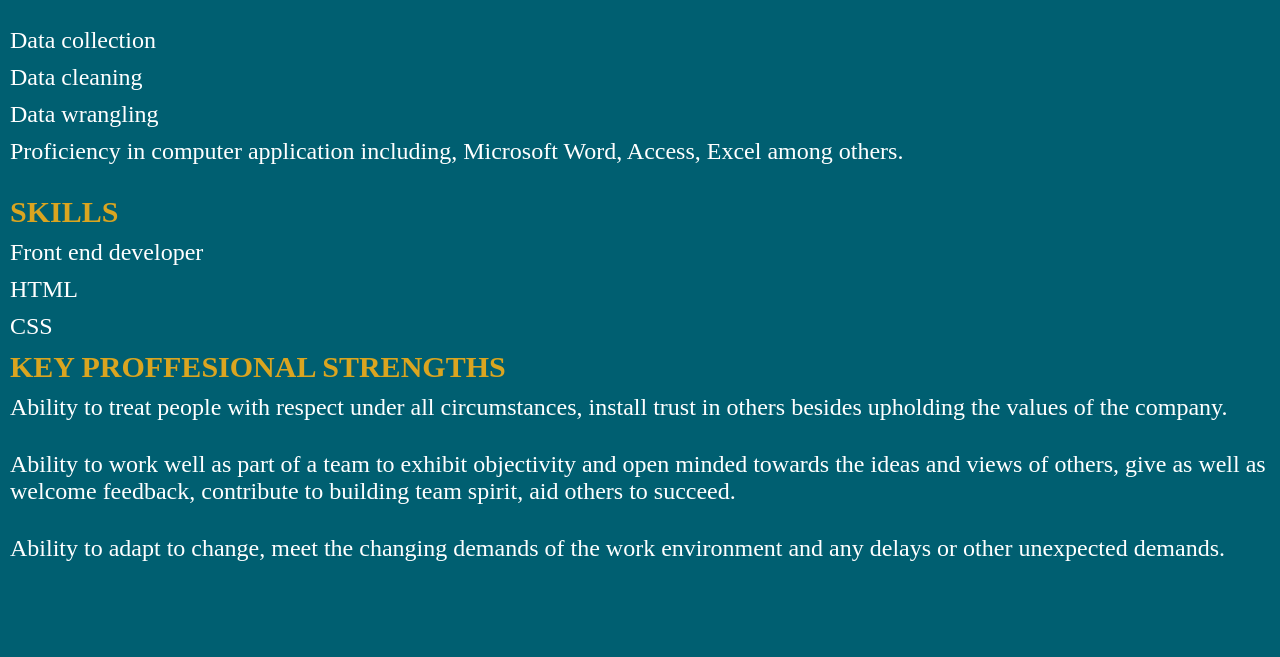
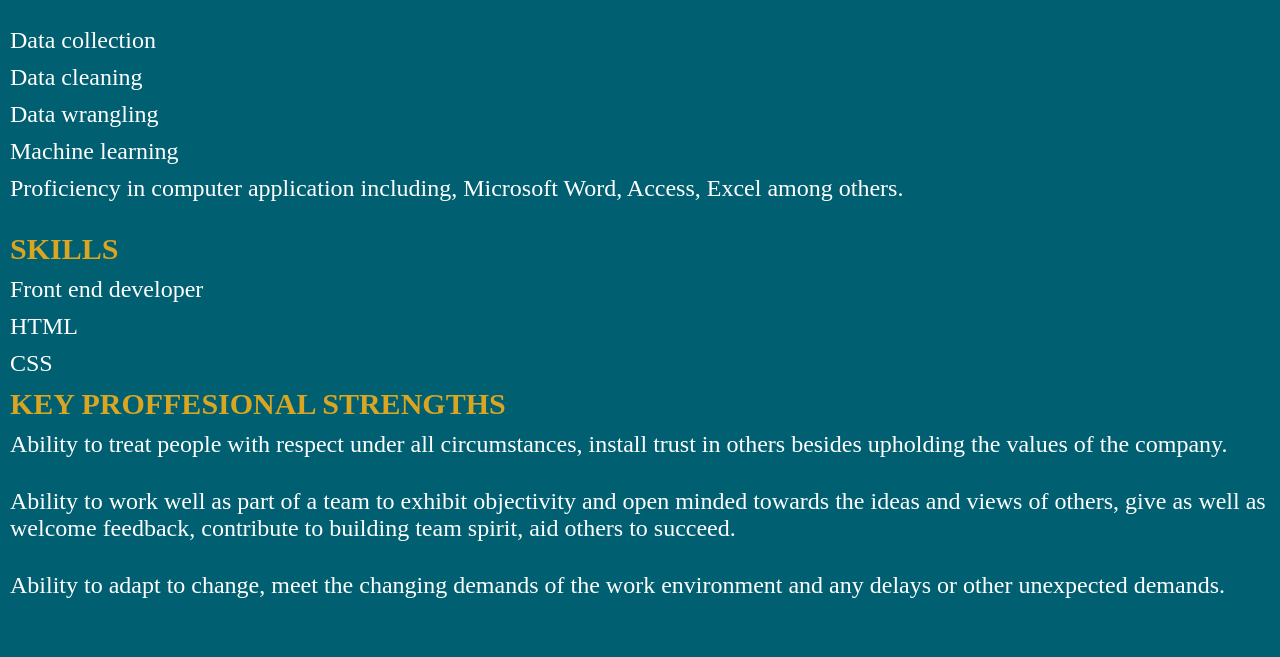
Before and after one commit to Taught90/portfolio, a plain HTML site: page index.html in a window 1280 px wide. Shown: the part 1101-1758 px from the top of the page. Drawn offline with Linux system fonts and the light colour scheme.

Commit message:
Add files via upload

```diff
--- a/index.html
+++ b/index.html
@@ -84,6 +84,7 @@
                     <li>Data collection</li>
                     <li>Data cleaning</li>
                     <li>Data wrangling</li>
+                    <li>Machine learning</li>
                 </ul>
                 <p>Proficiency in computer application including, Microsoft Word, Access, Excel among others.</p>
                 <h3>SKILLS</h3>
```
